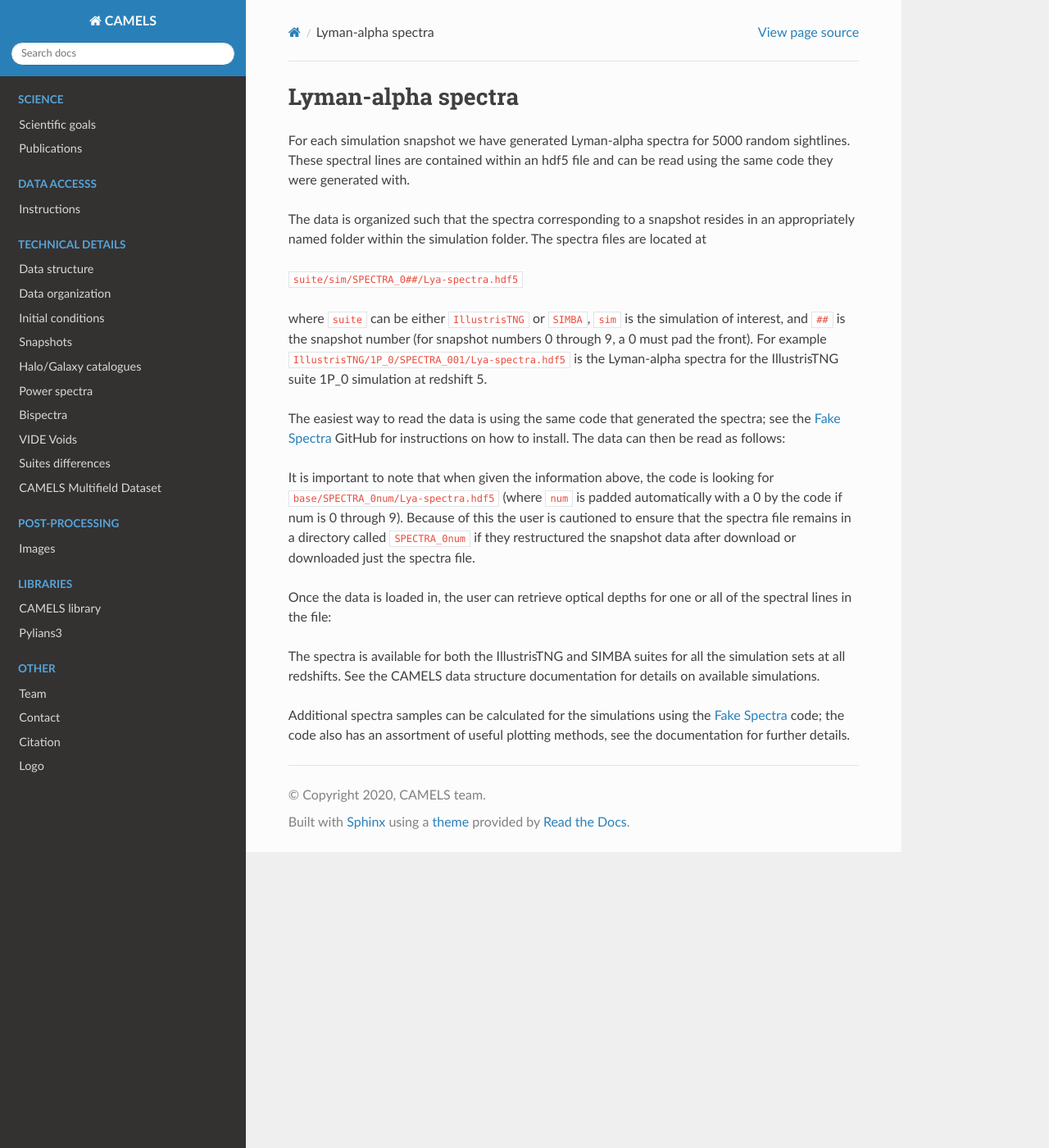
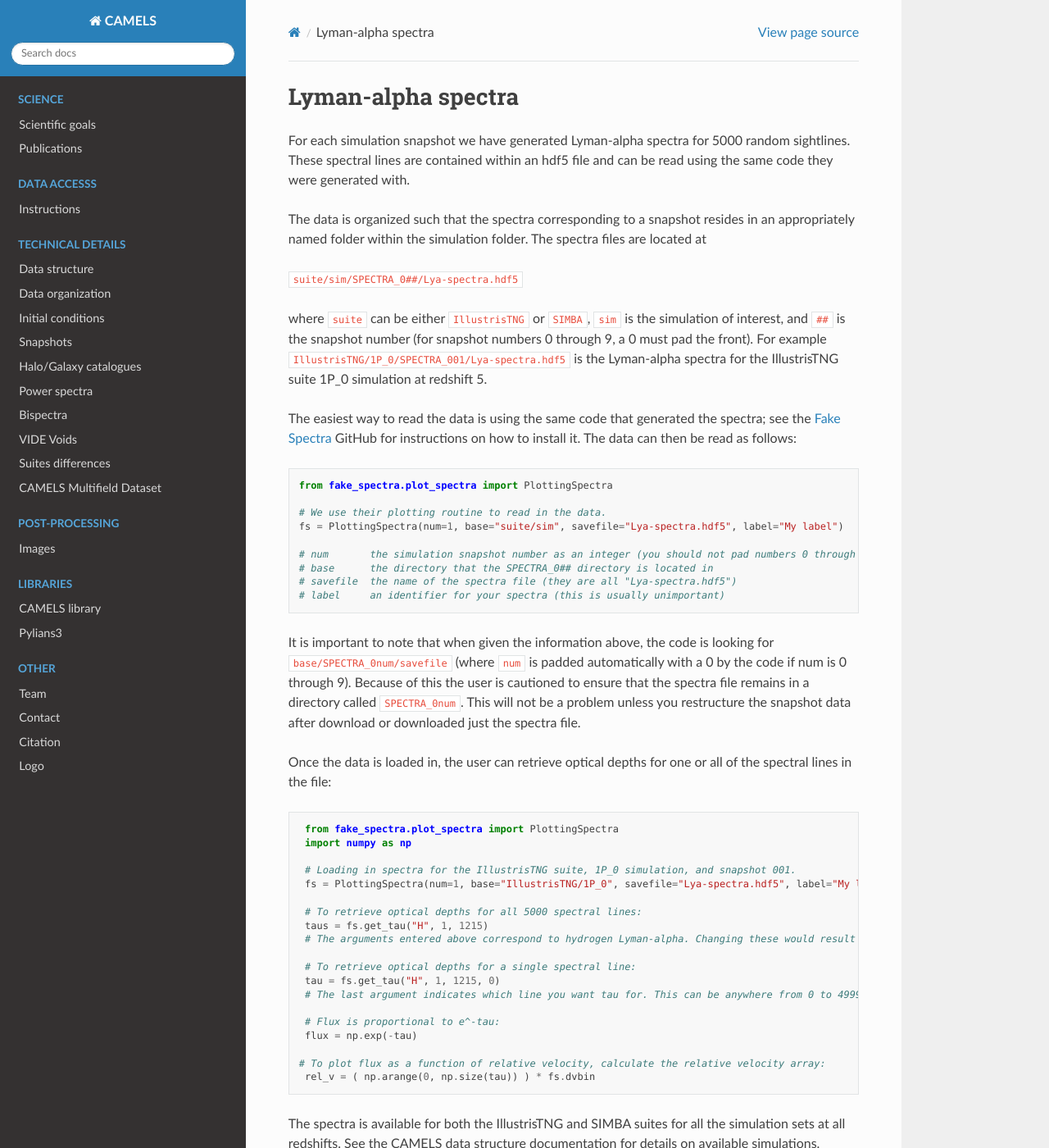
Before and after one commit to franciscovillaescusa/CAMELS, a Sphinx documentation site: the page built from docs/source/Lya.rst, in a window 1280 px wide and 1400 px high. Shown: the whole window at 82% size. Built offline with Sphinx 7.4.7 and the Read the Docs theme 2.0.0, drawn with Linux system fonts in a browser that asks for light colours.

Commit message:
Update Lya.rst
actually fixed the format issues

```diff
--- a/docs/source/Lya.rst
+++ b/docs/source/Lya.rst
@@ -9,9 +9,10 @@ The data is organized such that the spectra corresponding to a snapshot resides
 
 where ``suite`` can be either ``IllustrisTNG`` or ``SIMBA``, ``sim`` is the simulation of interest, and ``##`` is the snapshot number (for snapshot numbers 0 through 9, a 0 must pad the front). For example ``IllustrisTNG/1P_0/SPECTRA_001/Lya-spectra.hdf5`` is the Lyman-alpha spectra for the IllustrisTNG suite 1P_0 simulation at redshift 5.
 
-The easiest way to read the data is using the same code that generated the spectra; see the `Fake Spectra <https://github.com/sbird/fake_spectra>`_ GitHub for instructions on how to install. The data can then be read as follows:
+The easiest way to read the data is using the same code that generated the spectra; see the `Fake Spectra <https://github.com/sbird/fake_spectra>`_ GitHub for instructions on how to install it. The data can then be read as follows:
 
 .. code::  python
+
    from fake_spectra.plot_spectra import PlottingSpectra
 
    # We use their plotting routine to read in the data.
@@ -20,13 +21,14 @@ The easiest way to read the data is using the same code that generated the spect
    # num       the simulation snapshot number as an integer (you should not pad numbers 0 through 9 for num)
    # base      the directory that the SPECTRA_0## directory is located in
    # savefile  the name of the spectra file (they are all "Lya-spectra.hdf5")
-   # label     an identifier for your spectra, this is usually unimportant
+   # label     an identifier for your spectra (this is usually unimportant)
 
-It is important to note that when given the information above, the code is looking for ``base/SPECTRA_0num/Lya-spectra.hdf5`` (where ``num`` is padded automatically with a 0 by the code if num is 0 through 9). Because of this the user is cautioned to ensure that the spectra file remains in a directory called ``SPECTRA_0num`` if they restructured the snapshot data after download or downloaded just the spectra file.
+It is important to note that when given the information above, the code is looking for ``base/SPECTRA_0num/savefile`` (where ``num`` is padded automatically with a 0 by the code if num is 0 through 9). Because of this the user is cautioned to ensure that the spectra file remains in a directory called ``SPECTRA_0num``. This will not be a problem unless you restructure the snapshot data after download or downloaded just the spectra file.
 
 Once the data is loaded in, the user can retrieve optical depths for one or all of the spectral lines in the file:
 
 .. code::  python
+
    from fake_spectra.plot_spectra import PlottingSpectra
    import numpy as np
 
```
